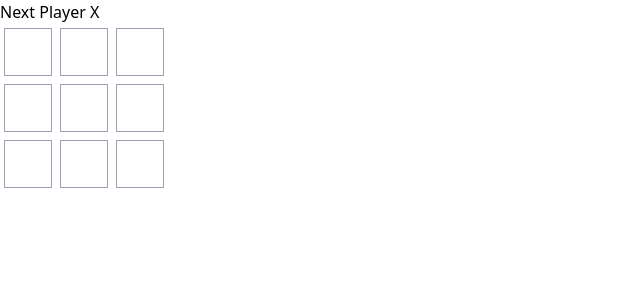
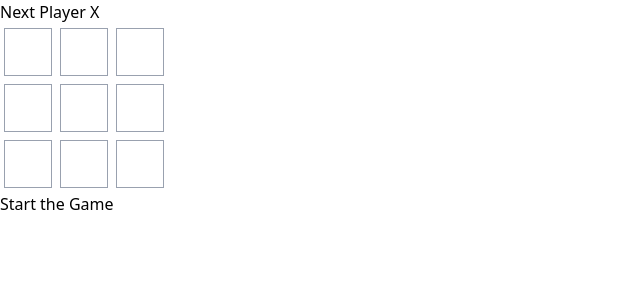
Before and after one commit to zunayed-arp/React-Tic-Tac-Toe, a React (Vite) app: page / in a window 1280 px wide. Shown: the top 300 px of the page, without its empty margins (0-640 px from the left). Built offline with nearby package versions, Linux system fonts and the light colour scheme.

Commit message:
redefined for history

```diff
--- a/src/App.jsx
+++ b/src/App.jsx
@@ -1,9 +1,9 @@
-import Board from "./components/Board";
+import Game from "./components/Game";
 
 export default function App() {
   return (
     <>
-      <Board />
+      <Game />
     </>
   );
 }
--- a/src/components/Board.jsx
+++ b/src/components/Board.jsx
@@ -1,11 +1,7 @@
-import { useState } from "react";
 import calculateWinner from "../controller/calculateWinner";
 import Square from "./Square";
 
-export default function Board() {
-  const [squares, setSquares] = useState(Array(9).fill(null));
-  const [xIsNext, setXIsNext] = useState(true);
-
+export default function Board({ xIsNext, squares, onPlay }) {
   const winner = calculateWinner(squares);
   let status;
 
@@ -20,14 +16,15 @@ export default function Board() {
       return;
     }
     const nextSquares = squares.slice();
-    console.log(` array slice ${nextSquares}`);
-    if (xIsNext === true) {
+
+    console.log(`next squares in handle click ${nextSquares}`);
+
+    if (xIsNext) {
       nextSquares[i] = "X";
     } else {
       nextSquares[i] = "O";
     }
-    setSquares(nextSquares);
-    setXIsNext(!xIsNext);
+    onPlay(nextSquares);
   }
 
   return (
--- a/src/components/Game.jsx
+++ b/src/components/Game.jsx
@@ -1,15 +1,52 @@
+import { useState } from "react";
 import Board from "./Board";
 
 export default function Game() {
-  const [squares, setSquares] = useState(Array(9).fill(null));
+  const [history, setHistory] = useState([Array(9).fill(null)]);
   const [xIsNext, setXIsNext] = useState(true);
+  const [currentMove, setCurrentMove] = useState(0);
+
+  console.log(history);
+
+  const currentSquares = history[history.length - 1];
+
+  console.log(`history length ${history.length - 1}`);
+
+  console.log(`current squares ${currentSquares}`);
+
+  function handlePlay(nextSquares) {
+    setXIsNext(!xIsNext);
+    const nextHistory = [...history.slice(0, currentMove + 1), nextSquares];
+    setHistory([nextHistory]);
+    setCurrentMove(nextHistory.length - 1);
+  }
+
+  function jumpTo(move) {
+    setCurrentMove(move);
+    setXIsNext(move % 2 == 0);
+  }
+
+  const moves = history.map((squares, move) => {
+    let description;
+    if (move > 0) {
+      description = `Go to the move # ${move}`;
+    } else {
+      description = `Start the Game`;
+    }
+    return (
+      <li key={move}>
+        <button onClick={() => jumpTo(move)}>{description}</button>
+      </li>
+    );
+  });
+
   return (
     <div>
       <div>
-        <Board />
+        <Board xIsNext={xIsNext} squares={currentSquares} onPlay={handlePlay} />
       </div>
       <div>
-        <ol>{/*TBD */}</ol>
+        <ol>{moves}</ol>
       </div>
     </div>
   );
```
